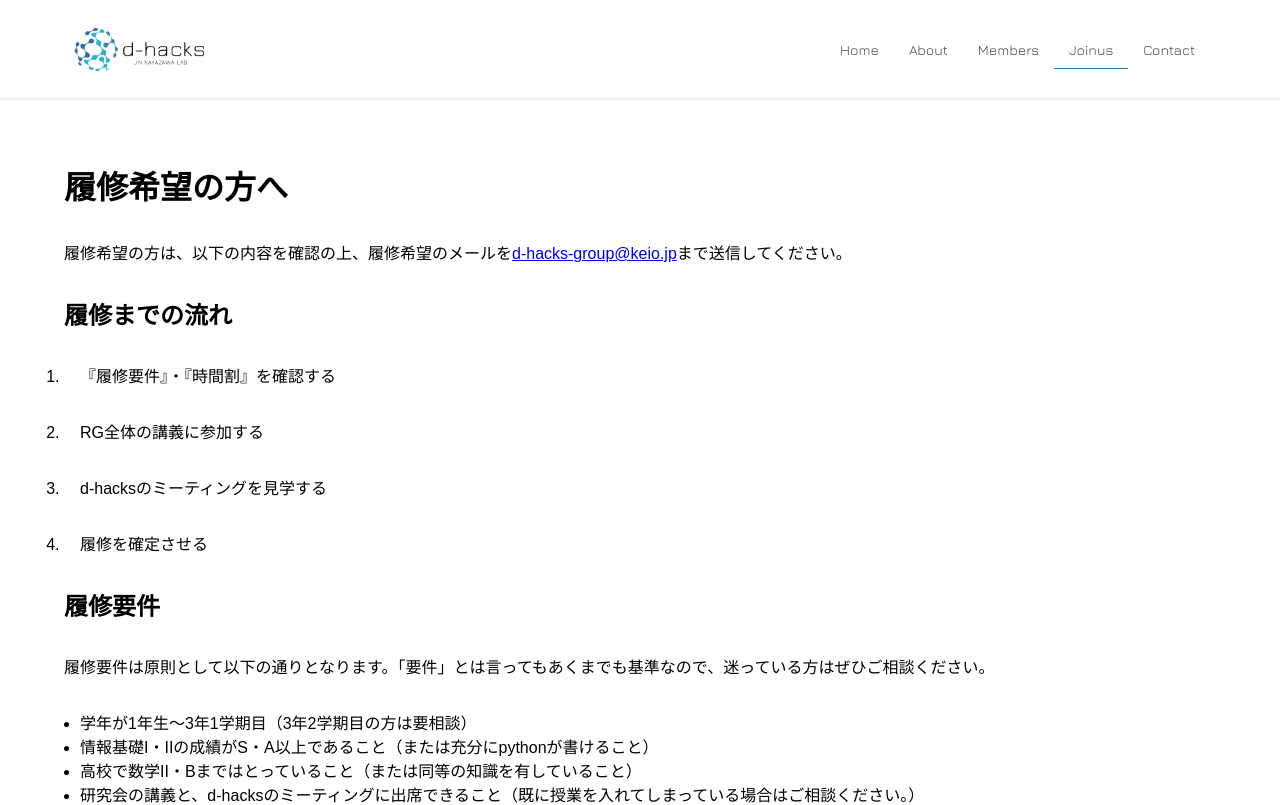
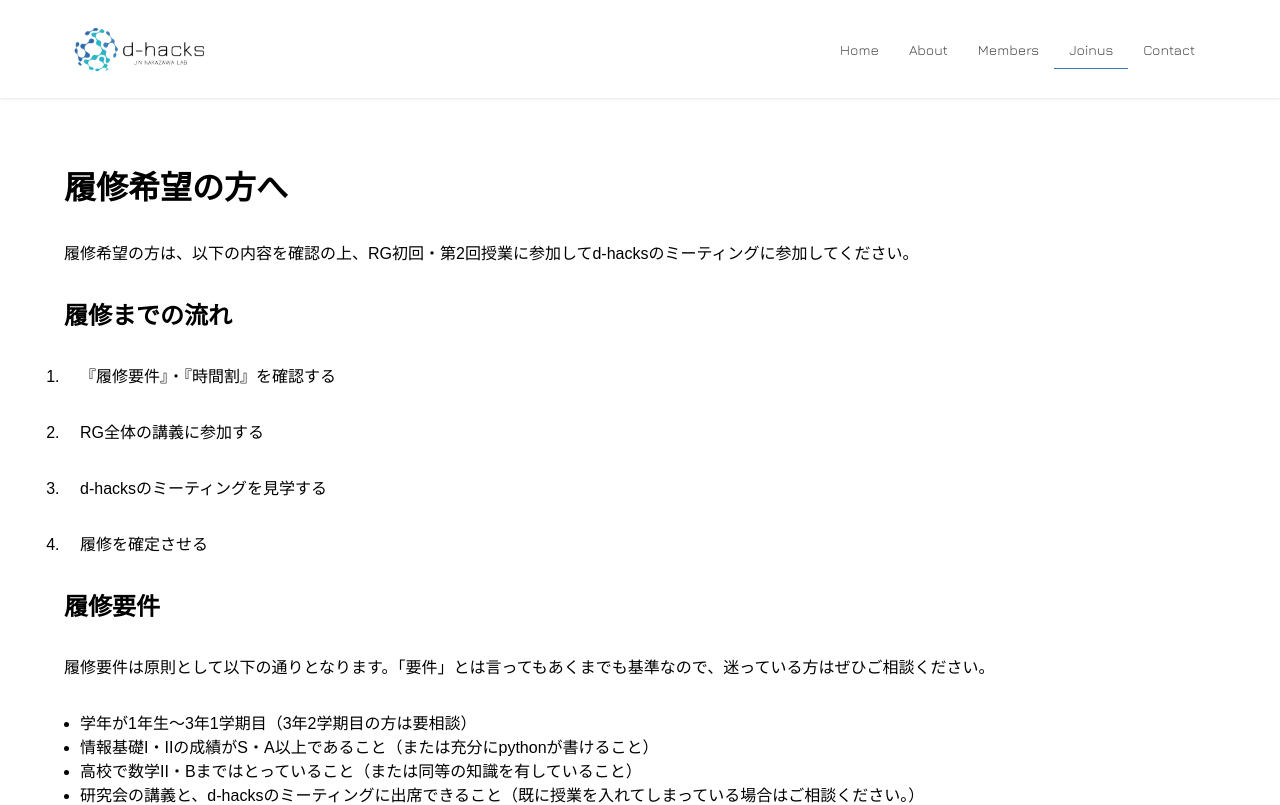
Before and after one commit to nkzwlab/dhacks-site, a Vue app: page /joinus in a window 1280 px wide. Shown: the top 805 px of the page. Built offline with nearby package versions, Linux system fonts and the light colour scheme.

Commit message:
updated join instructions text

```diff
--- a/src/views/JoinusView.vue
+++ b/src/views/JoinusView.vue
@@ -2,7 +2,7 @@
     <div class="joinus">
 
       <h1>履修希望の方へ</h1>
-      <p>履修希望の方は、以下の内容を確認の上、履修希望のメールを<a href="mailto:d-hacks-group@keio.jp">d-hacks-group@keio.jp</a>まで送信してください。</p>
+      <p>履修希望の方は、以下の内容を確認の上、RG初回・第2回授業に参加してd-hacksのミーティングに参加してください。</p>
 
       <h2>履修までの流れ </h2>
 
```
